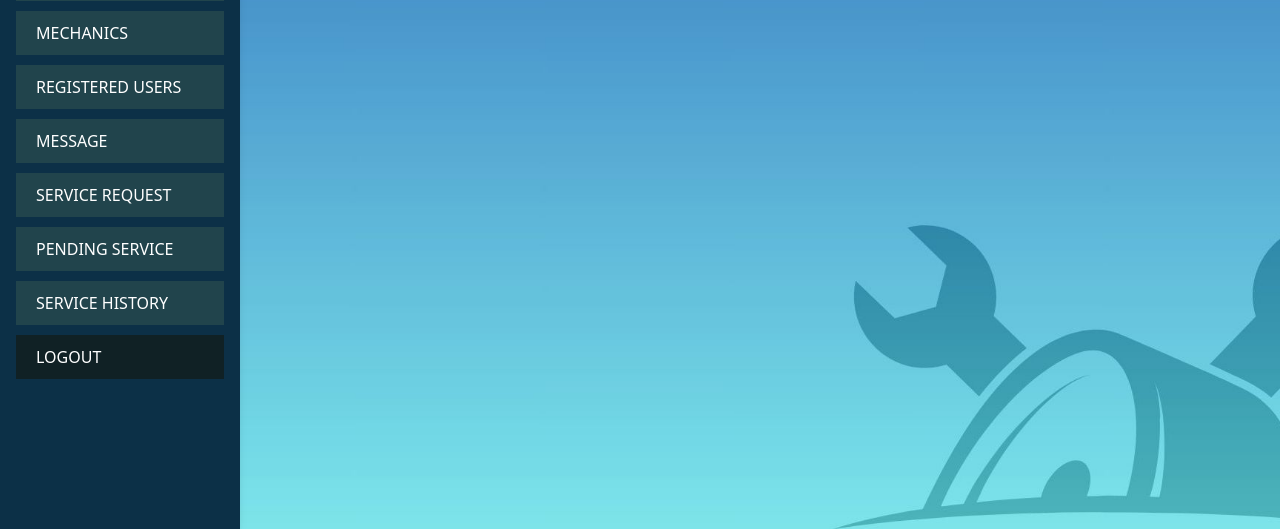
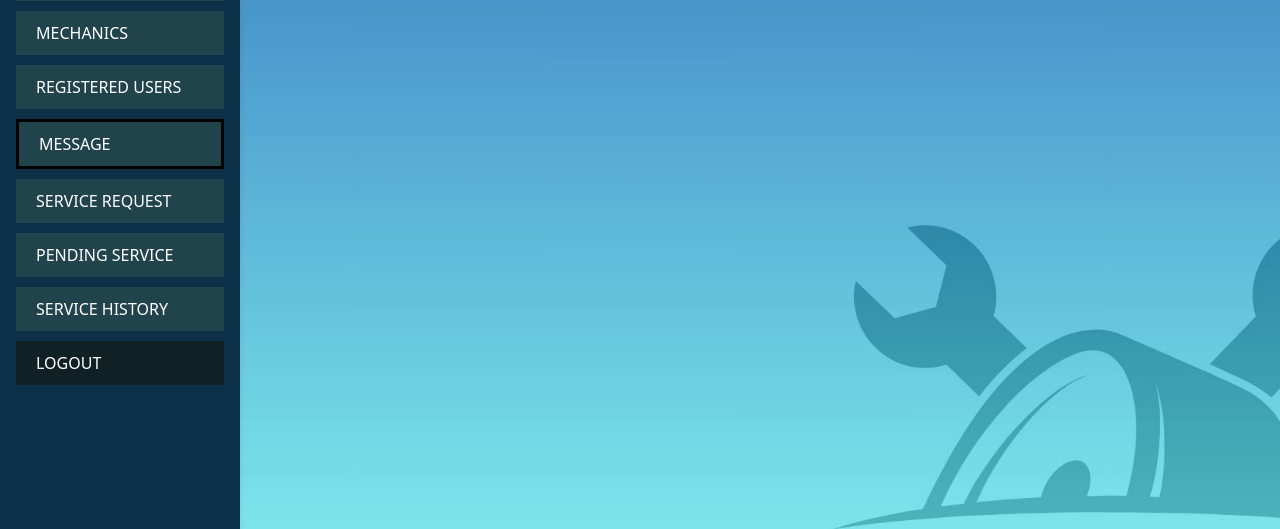
Before and after one commit to jnrveneracion/car-repair-and-maintenance-management-system, a PHP site: page /Admin/Message.php in a window 1280 px wide. Shown: the part 271-800 px from the top of the page. Run offline with PHP 8.4, Linux system fonts and the light colour scheme; data comes from the database, SQL or seed files in the repository; data that the repository does not hold is empty.

Commit message:
naglagay ako ng indicator page sa admin nav

```diff
--- a/Admin/Admin_Dashboard.php
+++ b/Admin/Admin_Dashboard.php
@@ -184,5 +184,6 @@ $totalServiceCosts = $costData['total_service_costs'];
                </div>
           </div>
      </div>
+     <script>document.getElementById('dashboard-nav').style = "border: 3px solid black;";</script>
 </body>
 </html>
--- a/Admin/Mechanic.php
+++ b/Admin/Mechanic.php
@@ -194,5 +194,6 @@
                     </div>
                </div>
           </div>
+          <script>document.getElementById('mechanics-nav').style = "border: 3px solid black;";</script>
      </body>
 </html>
--- a/Admin/Mechanic_Form.php
+++ b/Admin/Mechanic_Form.php
@@ -193,5 +193,6 @@ if ($mechanic_id) {
                     </div>
                </div>
           </div>
+          <script>document.getElementById('mechanics-nav').style = "border: 3px solid black;";</script>
      </body>
 </html>
--- a/Admin/Message.php
+++ b/Admin/Message.php
@@ -172,5 +172,6 @@ $result = mysqli_query($con, $sql);
                     </div>
                </div>
           </div>
+          <script>document.getElementById('message-nav').style = "border: 3px solid black;";</script>
      </body>
 </html>
--- a/Admin/Pending_Service.php
+++ b/Admin/Pending_Service.php
@@ -175,5 +175,6 @@ $result = mysqli_query($con, $sql);
                     </div>
                </div>
           </div>
+          <script>document.getElementById('pending-service-nav').style = "border: 3px solid black;";</script>
      </body>
 </html>
--- a/Admin/Registered_Users.php
+++ b/Admin/Registered_Users.php
@@ -190,5 +190,6 @@
                     </div>
                </div>
           </div>
+          <script>document.getElementById('registered-users-nav').style = "border: 3px solid black;";</script>
      </body>
 </html>
--- a/Admin/Registered_Users_Form.php
+++ b/Admin/Registered_Users_Form.php
@@ -186,5 +186,6 @@ if ($client_id) {
                     </div>
                </div>
           </div>
+          <script>document.getElementById('registered-users-nav').style = "border: 3px solid black;";</script>
      </body>
 </html>
--- a/Admin/Service_History.php
+++ b/Admin/Service_History.php
@@ -130,5 +130,6 @@
                     </div>
                </div>
           </div>
+          <script>document.getElementById('service-history-nav').style = "border: 3px solid black;";</script>
      </body>
 </html>
--- a/Admin/Service_Offer.php
+++ b/Admin/Service_Offer.php
@@ -178,6 +178,7 @@ $result = mysqli_query($con, $sql);
                     </div>
                </div>
           </div>
+          <script>document.getElementById('services-offer-nav').style = "border: 3px solid black;";</script>
      </body>
 
 </html>
--- a/Admin/Service_Offer_Form.php
+++ b/Admin/Service_Offer_Form.php
@@ -174,5 +174,6 @@
                     </div>
                </div>
           </div>
+          <script>document.getElementById('services-offer-nav').style = "border: 3px solid black;";</script>
      </body>
 </html>
--- a/Admin/Service_Offer_Form_Create.php
+++ b/Admin/Service_Offer_Form_Create.php
@@ -174,5 +174,6 @@
                     </div>
                </div>
           </div>
+          <script>document.getElementById('services-offer-nav').style = "border: 3px solid black;";</script>
      </body>
 </html>
--- a/Admin/Service_Request.php
+++ b/Admin/Service_Request.php
@@ -169,5 +169,6 @@ $result = mysqli_query($con, $sql);
                     </div>
                </div>
           </div>
+          <script>document.getElementById('service-request-nav').style = "border: 3px solid black;";</script>
      </body>
 </html>
--- a/Admin/View_Message.php
+++ b/Admin/View_Message.php
@@ -251,5 +251,6 @@ if (isset($_GET['message_id'])) {
                     </div>
                </div>
           </div>
+          <script>document.getElementById('message-nav').style = "border: 3px solid black;";</script>
      </body>
 </html>
--- a/Admin/View_Pending_Service.php
+++ b/Admin/View_Pending_Service.php
@@ -258,5 +258,6 @@ if (isset($_GET['request_id'])) {
                     </div>
                </div>
           </div>
+          <script>document.getElementById('pending-service-nav').style = "border: 3px solid black;";</script>
      </body>
 </html>
--- a/Admin/View_Service_Request.php
+++ b/Admin/View_Service_Request.php
@@ -219,5 +219,6 @@ if (isset($_GET['request_id'])) {
                     </div>
                </div>
           </div>
+          <script>document.getElementById('service-request-nav').style = "border: 3px solid black;";</script>
      </body>
 </html>
--- a/common/admin-side-nav.php
+++ b/common/admin-side-nav.php
@@ -81,15 +81,15 @@
                <ul class="navbar-nav">
                     <a href="" class="side-bar-link"><li class="admin-text text-center">VRMMS | ADMIN</li></a>
                     <hr style="color: white; opacity: 1;">
-                    <a href="Admin_Dashboard.php" class="side-bar-link"><li class="side-bar-link-section">Dashboard</li></a>
-                    <a href="Service_Offer.php" class="side-bar-link"><li class="side-bar-link-section">Services Offer</li></a>
-                    <a href="Mechanic.php" class="side-bar-link"><li class="side-bar-link-section">Mechanics</li></a>
-                    <a href="Registered_Users.php" class="side-bar-link"><li class="side-bar-link-section">Registered Users</li></a>
-                    <a href="../Admin/Message.php" class="side-bar-link"><li class="side-bar-link-section">Message</li></a>
-                    <a href="Service_Request.php" class="side-bar-link"><li class="side-bar-link-section">Service Request</li></a>
-                    <a href="Pending_Service.php" class="side-bar-link"><li class="side-bar-link-section">Pending Service</li></a>
-                    <a href="Service_History.php" class="side-bar-link"><li class="side-bar-link-section">Service History</li></a>
-                    <a href="../Client/Logout.php" class="side-bar-link"><li class="side-bar-link-section-b">Logout</li></a>
+                    <a href="Admin_Dashboard.php" class="side-bar-link"><li class="side-bar-link-section" id="dashboard-nav">Dashboard</li></a>
+                    <a href="Service_Offer.php" class="side-bar-link"><li class="side-bar-link-section" id="services-offer-nav">Services Offer</li></a>
+                    <a href="Mechanic.php" class="side-bar-link"><li class="side-bar-link-section" id="mechanics-nav">Mechanics</li></a>
+                    <a href="Registered_Users.php" class="side-bar-link"><li class="side-bar-link-section" id="registered-users-nav">Registered Users</li></a>
+                    <a href="../Admin/Message.php" class="side-bar-link"><li class="side-bar-link-section" id="message-nav">Message</li></a>
+                    <a href="Service_Request.php" class="side-bar-link"><li class="side-bar-link-section" id="service-request-nav">Service Request</li></a>
+                    <a href="Pending_Service.php" class="side-bar-link"><li class="side-bar-link-section" id="pending-service-nav">Pending Service</li></a>
+                    <a href="Service_History.php" class="side-bar-link"><li class="side-bar-link-section" id="service-history-nav">Service History</li></a>
+                    <a href="../Client/Logout.php" class="side-bar-link"><li class="side-bar-link-section-b" id="logout">Logout</li></a>
                </ul>
           </div>
      </div>
```
